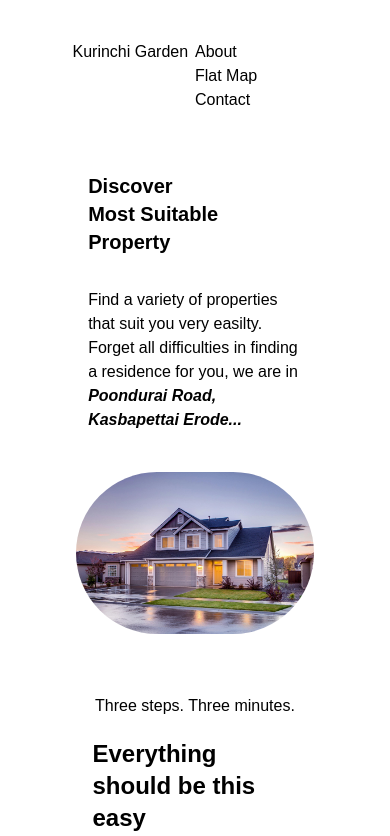
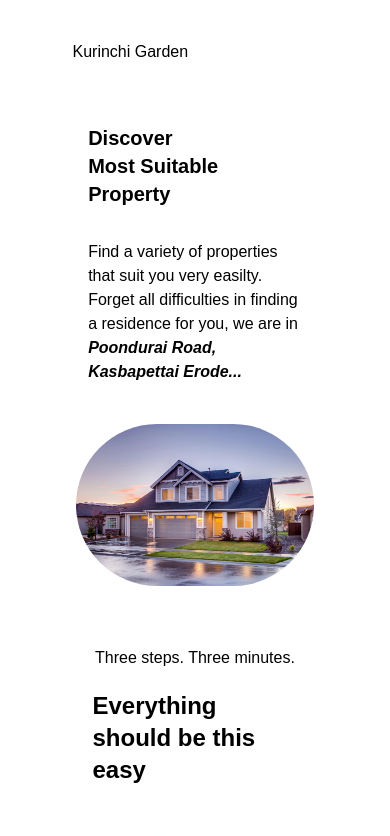
Before and after one commit to KurinchiGarden/kurinchi-garden, a React (Create React App) app: page / in a window 390 px wide. Shown: the top 836 px of the page. Built offline with nearby package versions, Linux system fonts and the light colour scheme.

Commit message:
disbaled navbar

```diff
--- a/src/components/Header.jsx
+++ b/src/components/Header.jsx
@@ -6,7 +6,7 @@ const Header = () => {
     <header>
       <nav className="w-10/12 m-auto flex p-10 ">
         <h2 className="w-2/4">Kurinchi Garden</h2>
-        <ul className="flex justify-evenly w-2/4 flex-col md:flex-row ">
+        <ul className="justify-evenly w-2/4 flex-col hidden md:visible md:flex md:flex-row ">
           <li>
             <a href="#about">About</a>
           </li>
```
